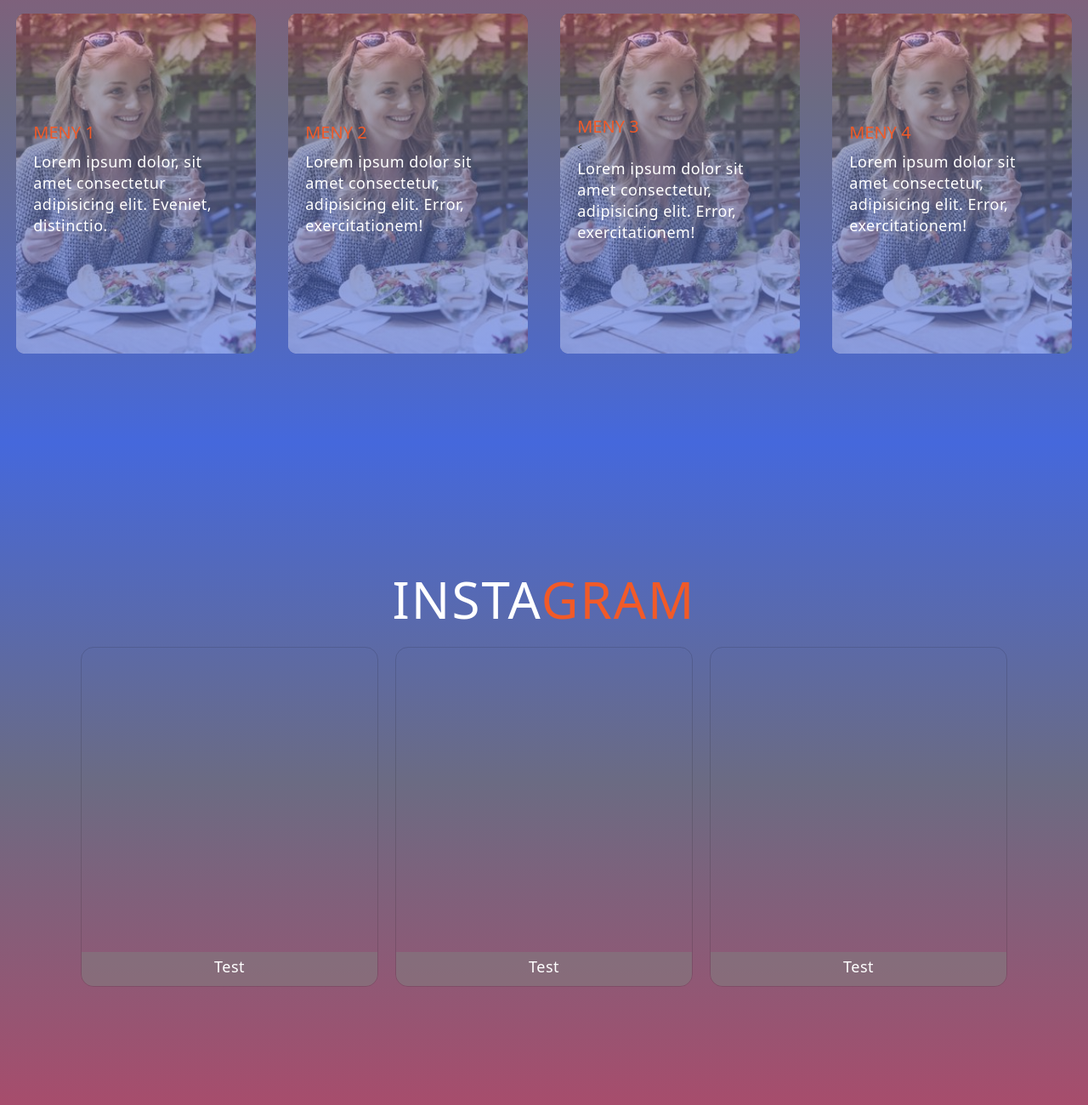
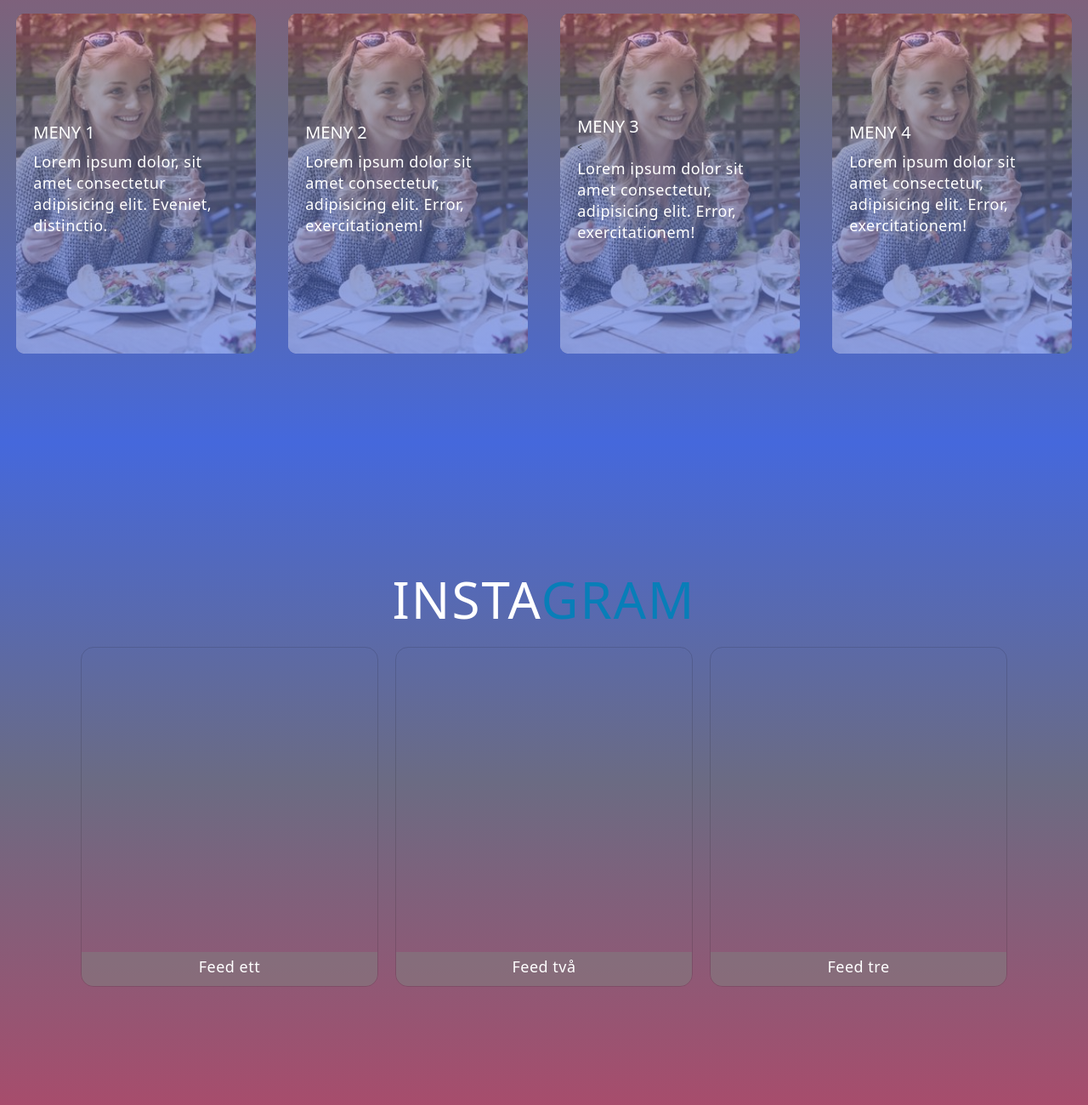
Before and after one commit to pennan88/ZiggesBeachClub, a plain HTML site: page index.html in a window 1280 px wide. Shown: the part 1080-2380 px from the top of the page at 85% size. Drawn offline with nearby package versions, Linux system fonts and the light colour scheme; a web font is replaced by a local one.

Commit message:
ändrar färg

```diff
--- a/index.html
+++ b/index.html
@@ -87,7 +87,7 @@
             <div id="Feed-container">
                 <div class="card FeedOne">
                     <div class="ForgroundDivOne Forground">
-                        <p id="CaptionOne">Test</p>
+                        <p id="CaptionOne">Feed ett</p>
                     </div>
                     <div class="FeedUrl-ContOne">
                         <a id="FeedUrlOne" href=""></a>
@@ -95,7 +95,7 @@
                 </div>
                 <div class="card FeedTwo">
                     <div class="ForgroundDivOne Forground">
-                        <p id="CaptionTwo">Test</p>
+                        <p id="CaptionTwo">Feed två</p>
                     </div>
                     <div class="FeedUrl-ContTwo">
                         <a id="FeedUrlTwo" href=""></a>
@@ -104,7 +104,7 @@
 
                 <div class="card FeedThree">
                     <div class="ForgroundDivOne Forground">
-                        <p id="CaptionThree">Test</p>
+                        <p id="CaptionThree">Feed tre</p>
                     </div>
                     <div class="FeedUrl-ContThree">
                         <a id="FeedUrlThree" href=""></a>
--- a/main.css
+++ b/main.css
@@ -53,7 +53,7 @@ p {
 }
 
 .section-title span {
-  color: #f15a28;
+  color: #087eb8;
 }
 /* #endregion */
 /* #region Header section */
@@ -309,12 +309,12 @@ p {
 
 #menu .menu-item h2 a {
   font-size: 2rem;
-  color: #f15a28;
+  color: white;
   margin-bottom: 10px;
   text-transform: uppercase;
 }
 #menu .menu-item h2 a:hover {
-  color: #1d0834;
+  color: #087eb8;
 }
 #menu .menu-item p {
   color: white;
@@ -560,6 +560,10 @@ p {
   font-size: 9px;
   color: white;
 }
+
+#footer .footer h3 {
+  color: white;
+}
 #footer .welcome h1 {
   color: white;
 }
```
